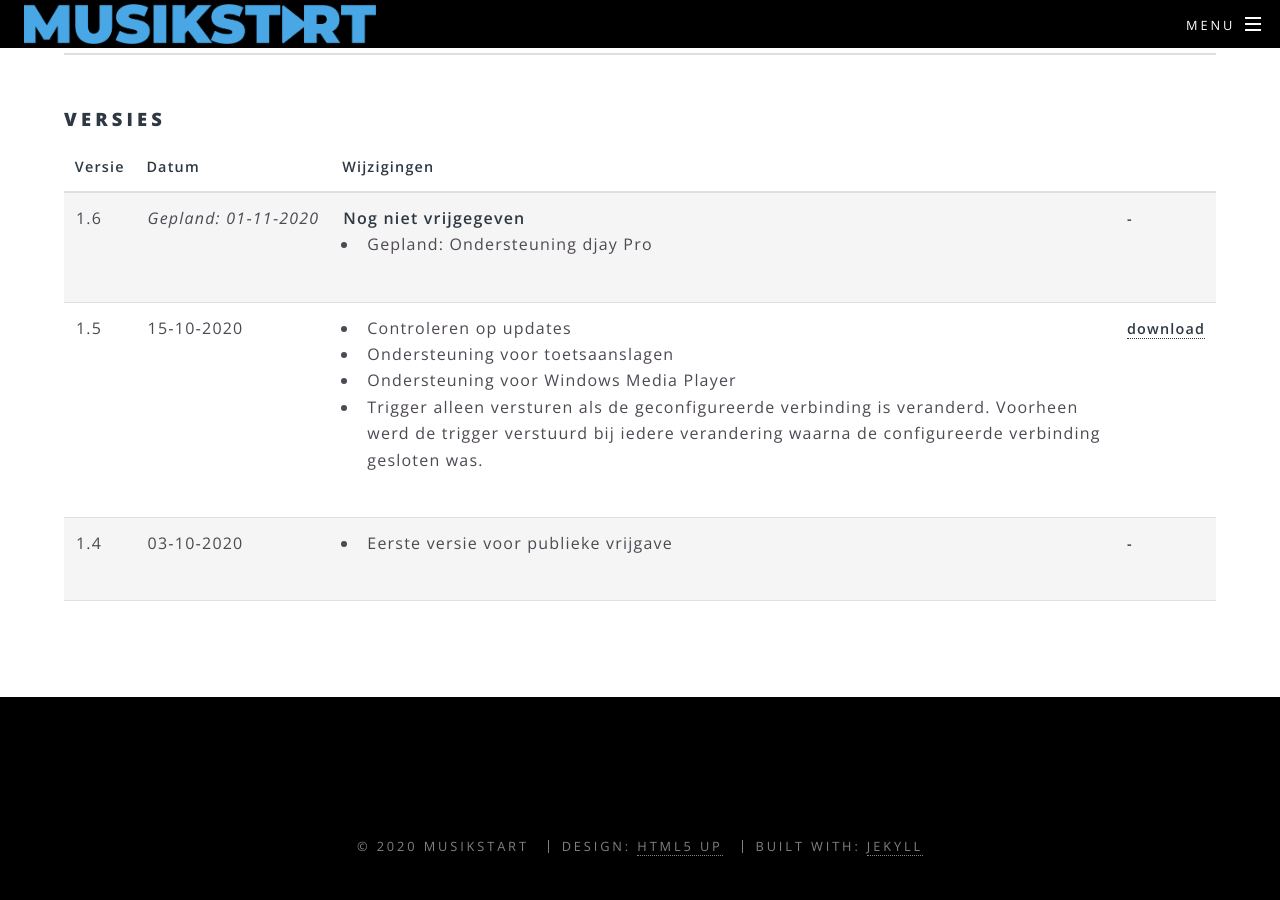
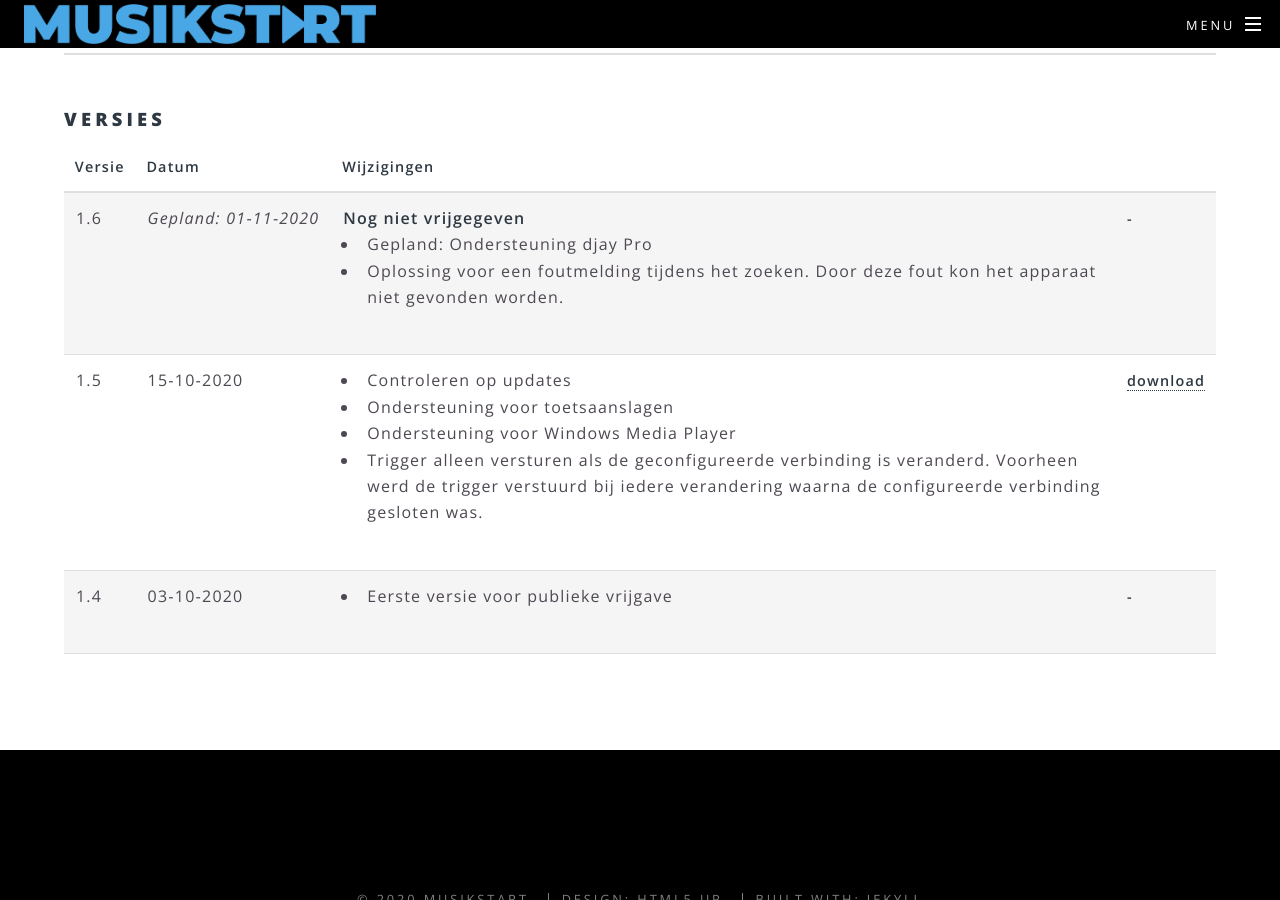
Before and after one commit to xsivreyer/musikstart, a Jekyll site: the page built from software.html, in a window 1280 px wide and 900 px high, scrolled down 641 px. Built offline with Jekyll 4.4.1, drawn with Linux system fonts in a browser that asks for light colours.

Commit message:
Release note

```diff
--- a/software.html
+++ b/software.html
@@ -34,12 +34,13 @@ title: Software
                         <b>Nog niet vrijgegeven</b><br />
                         <ul>
                             <li>Gepland: Ondersteuning djay Pro</li>
+                            <li>Oplossing voor een foutmelding tijdens het zoeken. Door deze fout kon het apparaat niet gevonden worden.</li>
                         </ul>
                     </td>
                     <th>-</th>
                 </tr>
                 <tr>
-                    <td><a id="1.5.0.0"></a>1.5</td>
+                    <td><a id="latest"></a><a id="1.5.0.0"></a>1.5</td>
                     <td>15&#8209;10&#8209;2020</td>
                     <td>
                         <ul>
@@ -52,7 +53,7 @@ title: Software
                     <th><a href="software/MUSIKSTART.1.5.0.0.zip">download</a></th>
                 </tr>
                 <tr>
-                    <td><a id="latest"></a><a id="1.4.0.0"></a>1.4</td>
+                    <td><a id="1.4.0.0"></a>1.4</td>
                     <td>03&#8209;10&#8209;2020</td>
                     <td>
                         <ul>
```
